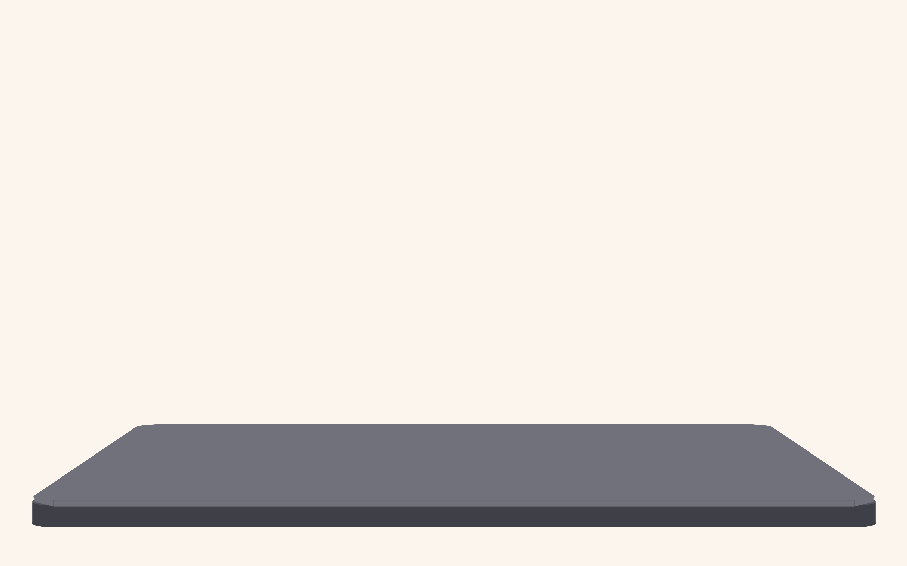
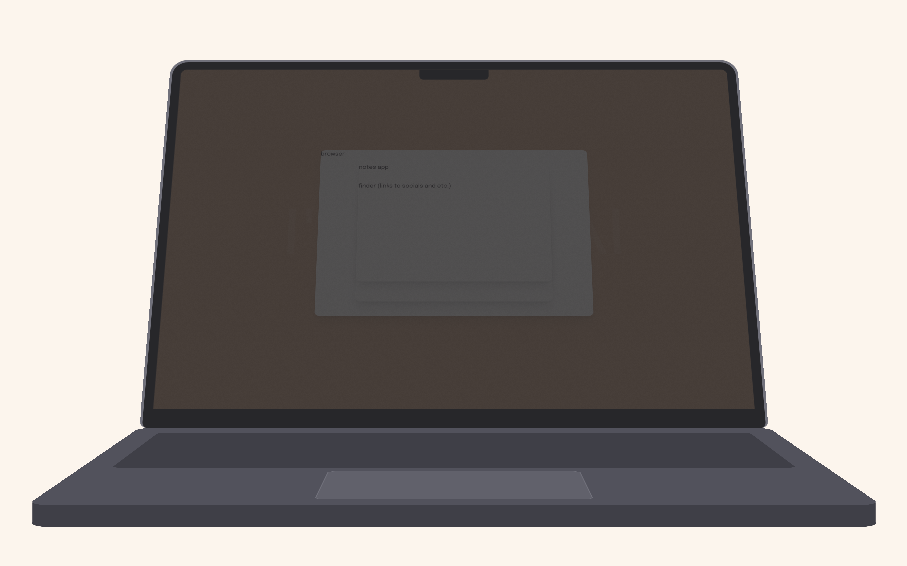
Before and after one commit to linkai101/site, a Next.js app: page / in a window 1280 px wide. Shown: the part 188-754 px from the top of the page, without its empty margins (186-1093 px from the left). Built offline with nearby package versions, Linux system fonts and the light colour scheme; a web font is replaced by a local one.

Commit message:
Update hero laptop positioning

```diff
--- a/components/landing/hero/index.tsx
+++ b/components/landing/hero/index.tsx
@@ -34,7 +34,7 @@ export function HeroSection() {
         <motion.div
           className="perspective-[4000px]"
           style={{
-            scale: useTransform(smoothYProgress, [0, 0.8], [1, 0.4]),
+            scale: useTransform(smoothYProgress, [0, 1], [1, 0.4]),
           }}
         >
           {/* LAPTOP LID */}
@@ -44,7 +44,7 @@ export function HeroSection() {
               "-mt-6 -mb-[calc(3rem-6px)] -mx-6" // margin to offset positioning when expanded
             )}
             style={{
-              rotateX: useTransform(smoothYProgress, [0, 0.8, 1], [0, 10, -90]),
+              rotateX: useTransform(smoothYProgress, [0, 0.4, 1], [0, 10, 25]),
             }}
           >
             {/* LAPTOP SCREEN */}
@@ -86,17 +86,17 @@ export function HeroSection() {
               "-mt-6 -mb-[calc(3rem-6px)] -mx-6" // margin to offset positioning when expanded
             )}
             style={{
-              rotateX: useTransform(smoothYProgress, [0, 0.8, 1], [0, 10, -90]),
+              rotateX: useTransform(smoothYProgress, [0, 0.4, 1], [0, 10, 25]),
             }}
           >
-            <motion.div // thickness
+            {/* <motion.div // thickness
               className={cn(
                 "absolute top-0 inset-x-[3rem] h-3 bg-zinc-500 origin-top rotate-x-[90deg] z-10",
               )}
-            />
+            /> */}
 
             {/* a sad attempt at rounded corners (angled corners) */}
-            <motion.div
+            {/* <motion.div
               className={cn(
                 "absolute top-[3rem] left-0 h-3 w-[68px] origin-top-left bg-zinc-500 rotate-x-[90deg] rotate-y-[-45deg] z-10",
               )}
@@ -105,7 +105,7 @@ export function HeroSection() {
               className={cn(
                 "absolute top-[3rem] right-0 h-3 w-[68px] origin-top-right bg-zinc-500 rotate-x-[90deg] rotate-y-[45deg] z-10",
               )}
-            />
+            /> */}
           </motion.div>
 
           {/* LAPTOP BASE */}
```
